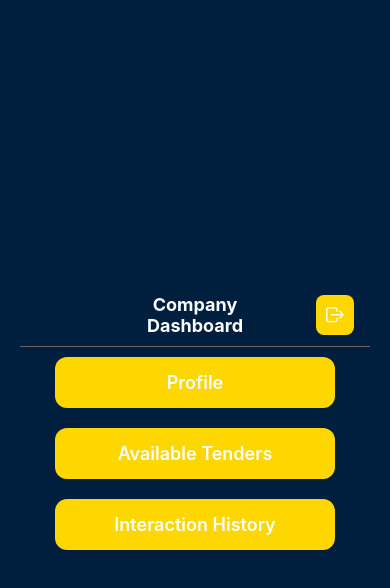
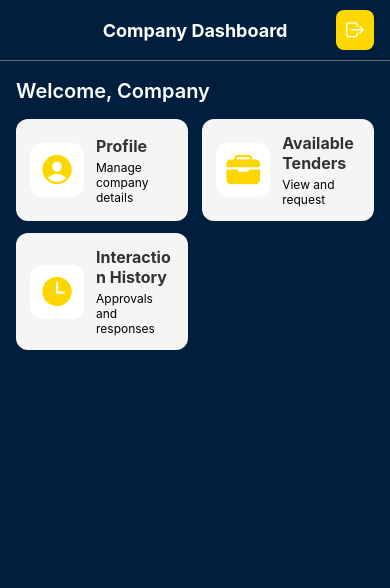
Before and after one commit to sandisile-12t/proauth_app, a React Native app: screen /CompanyDashboard in a window 390 px wide. Shown: the top 588 px of the page. Built offline with nearby package versions, Linux system fonts and the light colour scheme; no server answers.

Commit message:
Refactor CompanyDashboardScreen to use Card components for navigation; update styles for consistency

```diff
--- a/src/screens/CompanyDashboardScreen.js
+++ b/src/screens/CompanyDashboardScreen.js
@@ -3,14 +3,19 @@ import { View, Text, TouchableOpacity, StyleSheet } from 'react-native';
 import { colors } from '../theme/theme';
 import { getAuth } from 'firebase/auth';
 import ScreenHeader from '../components/ScreenHeader';
+import { Ionicons } from '@expo/vector-icons';
 
 export default function CompanyDashboardScreen({ navigation }) {
   const auth = getAuth();
   const loggedInCompanyId = auth.currentUser?.uid;
 
-  const DashboardButton = ({ title, onPress }) => (
-    <TouchableOpacity style={styles.button} onPress={onPress}>
-      <Text style={styles.buttonText}>{title}</Text>
+  const Card = ({ icon, title, subtitle, onPress }) => (
+    <TouchableOpacity style={styles.card} onPress={onPress} activeOpacity={0.8}>
+      <View style={styles.iconWrap}>{icon}</View>
+      <View style={styles.cardText}>
+        <Text style={styles.cardTitle}>{title}</Text>
+        {subtitle ? <Text style={styles.cardSubtitle}>{subtitle}</Text> : null}
+      </View>
     </TouchableOpacity>
   );
 
@@ -18,53 +23,61 @@ export default function CompanyDashboardScreen({ navigation }) {
     <View style={styles.container}>
       <ScreenHeader title="Company Dashboard" navigation={navigation} showBack={false} />
 
-      <DashboardButton
+      <Text style={styles.welcome}>Welcome, Company</Text>
+
+      <View style={styles.grid}>
+        <Card
+          icon={<Ionicons name="person-circle" size={36} color={colors.accent} />}
           title="Profile"
-        onPress={() =>
-          navigation.navigate('CProfile', { companyId: loggedInCompanyId })
-        }
+          subtitle="Manage company details"
+          onPress={() => navigation.navigate('CProfile', { companyId: loggedInCompanyId })}
         />
 
-      <DashboardButton
+        <Card
+          icon={<Ionicons name="briefcase" size={36} color={colors.accent} />}
           title="Available Tenders"
+          subtitle="View and request"
           onPress={() => navigation.navigate('Tenders')}
         />
 
-      <DashboardButton
+        <Card
+          icon={<Ionicons name="time" size={36} color={colors.accent} />}
           title="Interaction History"
+          subtitle="Approvals and responses"
           onPress={() => navigation.navigate('History')}
         />
+      </View>
     </View>
   );
 }
 
 const styles = StyleSheet.create({
-  container: {
-    flex: 1,
+  container: { flex: 1, backgroundColor: colors.primary },
+  welcome: { color: '#fff', fontSize: 20, fontWeight: '600', marginTop: 18, marginLeft: 16 },
+  grid: { padding: 16, flexDirection: 'row', flexWrap: 'wrap', justifyContent: 'space-between' },
+  card: {
+    backgroundColor: colors.background,
+    width: '48%',
+    padding: 14,
+    borderRadius: 12,
+    marginBottom: 12,
+    flexDirection: 'row',
+    alignItems: 'center',
+    shadowColor: '#000',
+    shadowOpacity: 0.06,
+    shadowRadius: 8,
+    elevation: 4,
+  },
+  iconWrap: {
+    width: 54,
+    height: 54,
+    borderRadius: 12,
+    backgroundColor: '#fff',
+    alignItems: 'center',
     justifyContent: 'center',
-    alignItems: 'center',
-    backgroundColor: colors.primary,
-    padding: 20
+    marginRight: 12,
   },
-  title: {
-    fontSize: 28,
-    fontWeight: 'bold',
-    color: colors.accent,
-    marginBottom: 40
-  },
-  button: {
-    backgroundColor: colors.accent,
-    paddingVertical: 15,
-    paddingHorizontal: 30,
-    borderRadius: 12,
-    marginVertical: 10,
-    width: '80%',
-    alignItems: 'center',
-    elevation: 3
-  },
-  buttonText: {
-    color: '#fff',
-    fontSize: 18,
-    fontWeight: '600'
-  },
+  cardText: { flex: 1 },
+  cardTitle: { fontSize: 16, fontWeight: '700', color: colors.text },
+  cardSubtitle: { fontSize: 12, color: colors.textSecondary, marginTop: 4 },
 });
--- a/src/screens/CompanyProfile.js
+++ b/src/screens/CompanyProfile.js
@@ -73,7 +73,17 @@ if (!companyId) {
 
 const styles = StyleSheet.create({
   container: { flex: 1, padding: 20, backgroundColor: colors.primary },
-  title: { fontSize: 24, fontWeight: 'bold', color: colors.accent, marginBottom: 20 },
-  detail: { fontSize: 16, color: colors.text, marginBottom: 10 },
+  title: {
+    fontSize: 24,
+    fontWeight: 'bold',
+    color: colors.accent,
+    marginBottom: 20
+  },
+  // 👇 changed to white
+  detail: {
+    fontSize: 16,
+    color: '#fff',
+    marginBottom: 10
+  },
   error: { fontSize: 18, color: 'red' },
 });
--- a/src/screens/OrganOfStateDashboard.js
+++ b/src/screens/OrganOfStateDashboard.js
@@ -2,71 +2,80 @@ import React from 'react';
 import { View, Text, TouchableOpacity, StyleSheet } from 'react-native';
 import { colors } from '../theme/theme';
 import ScreenHeader from '../components/ScreenHeader';
+import { Ionicons } from '@expo/vector-icons';
 
 export default function OrganDashboardScreen({ navigation }) {
-  // Example: hardcoded tenderId for now. Replace with actual tender.id from Firestore.
   const sampleTenderId = 'abc123';
 
-  const menuItems = [
-    { title: 'Profile', route: 'OrganProfile' },
-    { title: 'Post Tender', route: 'PostTenders' },
-    { title: 'Interactions', route: 'History', params: { tenderId: sampleTenderId } },
-    { title: 'History', route: 'PostTenderHistory' },
-  ];
+  const Card = ({ icon, title, onPress }) => (
+    <TouchableOpacity style={styles.card} onPress={onPress} activeOpacity={0.85}>
+      <View style={styles.iconWrap}>{icon}</View>
+      <View style={{ flex: 1 }}>
+        <Text style={styles.cardTitle}>{title}</Text>
+      </View>
+    </TouchableOpacity>
+  );
 
   return (
     <View style={styles.container}>
-      <ScreenHeader title="Organ of State" navigation={navigation} showBack={false} />
-      <View style={styles.card}>
-        {menuItems.map((item, index) => (
-          <TouchableOpacity
-            key={index}
-            style={styles.button}
-            onPress={() => navigation.navigate(item.route, item.params)}
-          >
-            <Text style={styles.buttonText}>{item.title}</Text>
-          </TouchableOpacity>
-        ))}
+      <ScreenHeader title="Organ Dashboard" navigation={navigation} showBack={false} />
+
+      <Text style={styles.subtitle}>Manage tenders and view interactions</Text>
+
+      <View style={styles.grid}>
+        <Card
+          icon={<Ionicons name="person" size={28} color={colors.accent} />}
+          title="Profile"
+          onPress={() => navigation.navigate('OrganProfile')}
+        />
+
+        <Card
+          icon={<Ionicons name="add-circle" size={28} color={colors.accent} />}
+          title="Post Tender"
+          onPress={() => navigation.navigate('PostTenders')}
+        />
+
+        <Card
+          icon={<Ionicons name="time" size={28} color={colors.accent} />}
+          title="Interactions"
+          onPress={() => navigation.navigate('History', { tenderId: sampleTenderId })}
+        />
+
+        <Card
+          icon={<Ionicons name="list" size={28} color={colors.accent} />}
+          title="Tender History"
+          onPress={() => navigation.navigate('PostTenderHistory')}
+        />
       </View>
     </View>
   );
 }
 
 const styles = StyleSheet.create({
-  container: {
-    flex: 1,
-    justifyContent: 'center',
-    alignItems: 'center',
-    backgroundColor: colors.primary,
-    padding: 20
-  },
-  title: {
-    fontSize: 28,
-    fontWeight: 'bold',
-    color: colors.accent,
-    marginBottom: 20,
-    textAlign: 'center'
-  },
+  container: { flex: 1, backgroundColor: colors.primary },
+  subtitle: { color: '#fff', fontSize: 18, marginTop: 14, marginLeft: 16 },
+  grid: { padding: 16, flexDirection: 'row', flexWrap: 'wrap', justifyContent: 'space-between' },
   card: {
     backgroundColor: colors.background,
+    width: '48%',
+    padding: 14,
     borderRadius: 12,
-    padding: 20,
-    width: '100%',
+    marginBottom: 12,
+    flexDirection: 'row',
+    alignItems: 'center',
     shadowColor: '#000',
-    shadowOpacity: 0.1,
+    shadowOpacity: 0.06,
     shadowRadius: 8,
-    elevation: 5,
+    elevation: 3,
   },
-  button: {
-    backgroundColor: colors.accent,
-    paddingVertical: 14,
-    borderRadius: 8,
-    marginVertical: 8,
+  iconWrap: {
+    width: 46,
+    height: 46,
+    borderRadius: 10,
+    backgroundColor: '#fff',
     alignItems: 'center',
+    justifyContent: 'center',
+    marginRight: 12,
   },
-  buttonText: {
-    color: colors.textOnAccent,
-    fontSize: 16,
-    fontWeight: '600',
-  },
+  cardTitle: { fontSize: 15, fontWeight: '700', color: colors.text },
 });
--- a/src/screens/PostTenders.js
+++ b/src/screens/PostTenders.js
@@ -136,7 +136,15 @@ const styles = StyleSheet.create({
   dateText: { color: colors.text, fontSize: 16 },
   sectionTitle: { fontSize: 18, fontWeight: '600', color: colors.accent, marginBottom: 10 },
   checkboxRow: { flexDirection: 'row', alignItems: 'center', marginBottom: 12 },
-  checkbox: { width: 20, height: 20, borderWidth: 2, borderColor: colors.accent, marginRight: 10, borderRadius: 4 },
+  checkbox: {
+    width: 20,
+    height: 20,
+    borderWidth: 2,
+    borderColor: colors.accent,
+    marginRight: 10,
+    borderRadius: 4
+  },
   checkboxSelected: { backgroundColor: colors.accent },
-  checkboxLabel: { fontSize: 16, color: colors.text },
+  // 👇 changed to white
+  checkboxLabel: { fontSize: 16, color: '#fff' },
 });
```
Also changed, not shown: src/screens/individualdashboard.js (line endings or trailing spaces). Lines whose indentation alone changed are shown as unchanged.
